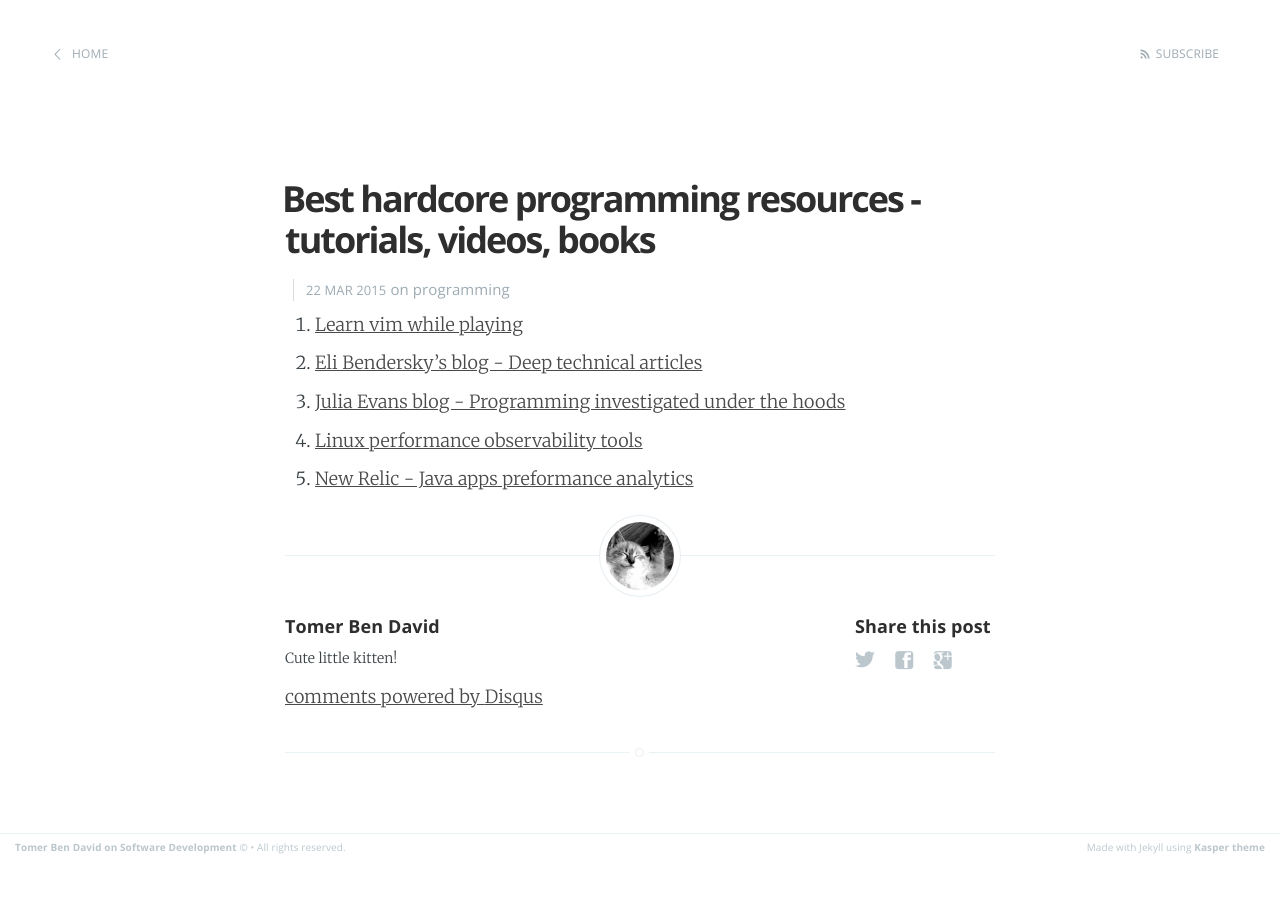
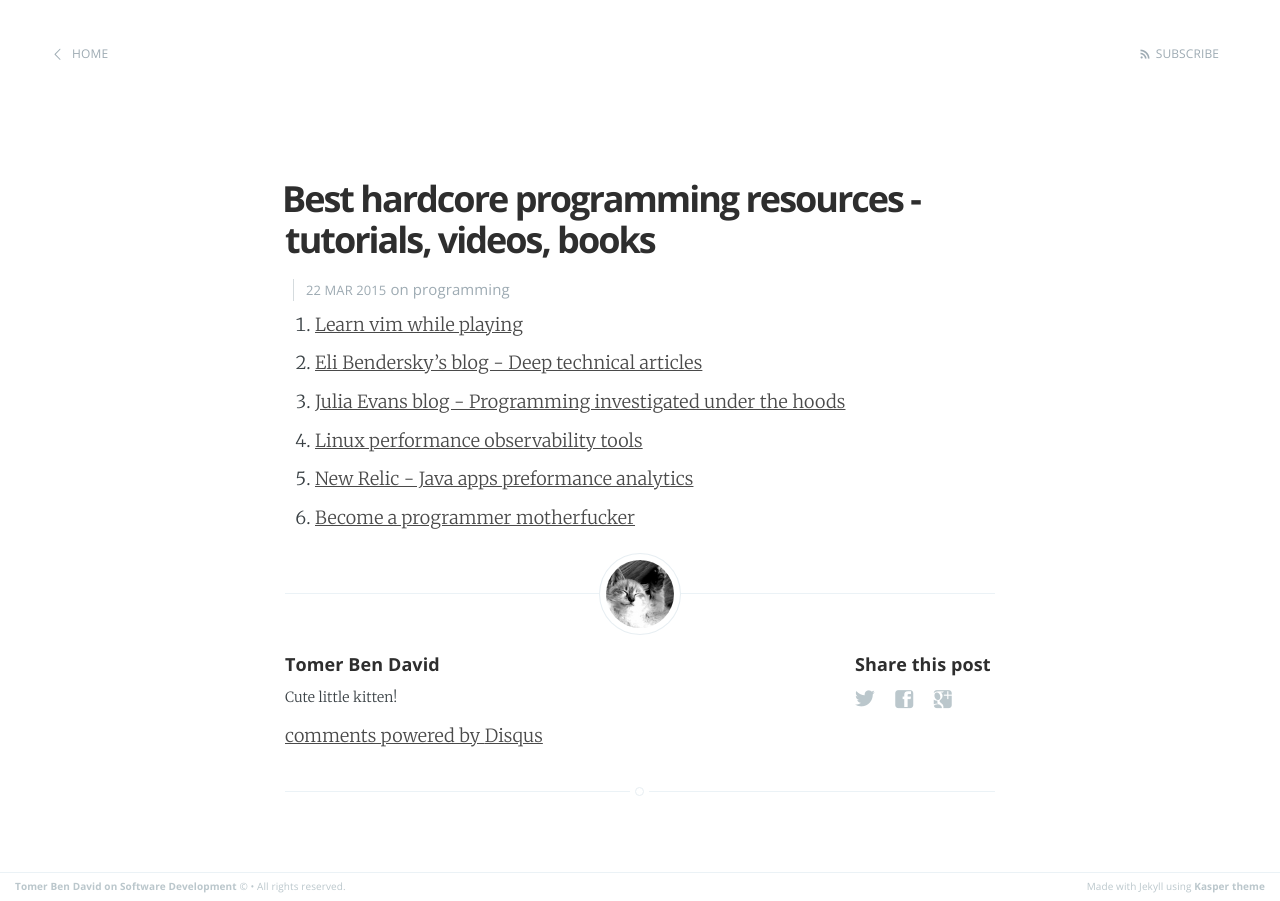
Before and after one commit to tomer-ben-david/tomer-ben-david.github.io.jekyll, a Jekyll site: the page built from _posts/2015-03-22-best-hardcore-programming-resources-tutorials-books-videos.markdown, in a window 1280 px wide. Built offline with Jekyll 4.4.1, drawn with Linux system fonts in a browser that asks for light colours; Markdown is read by kramdown in place of the engine named in the settings; comment, search, counter and statistics services are not loaded.

Commit message:
+become a programmer motherfucker

```diff
--- a/_posts/2015-03-22-best-hardcore-programming-resources-tutorials-books-videos.markdown
+++ b/_posts/2015-03-22-best-hardcore-programming-resources-tutorials-books-videos.markdown
@@ -10,3 +10,4 @@ comments: true
 1. [Julia Evans blog - Programming investigated under the hoods](http://jvns.ca/)
 1. [Linux performance observability tools](http://www.brendangregg.com/Perf/linux_observability_tools.png)
 1. [New Relic - Java apps preformance analytics](http://newrelic.com)
+1. [Become a programmer motherfucker](http://programming-motherfucker.com/)
```
